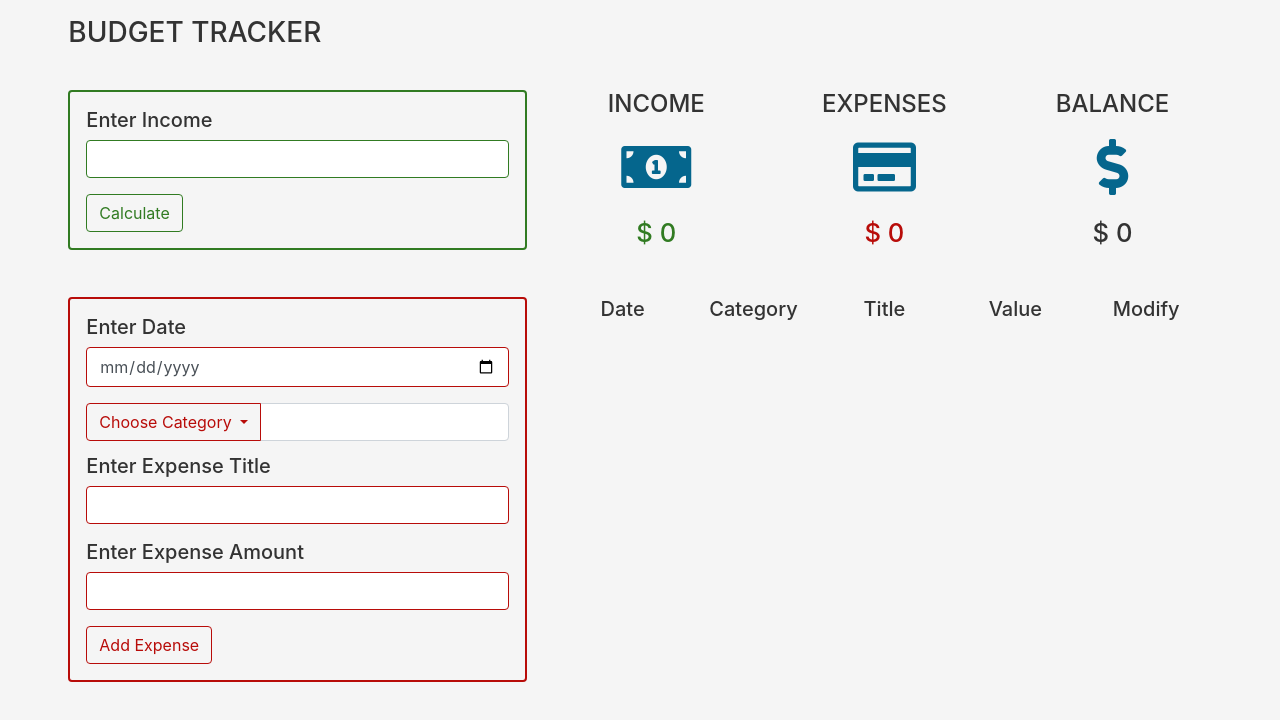
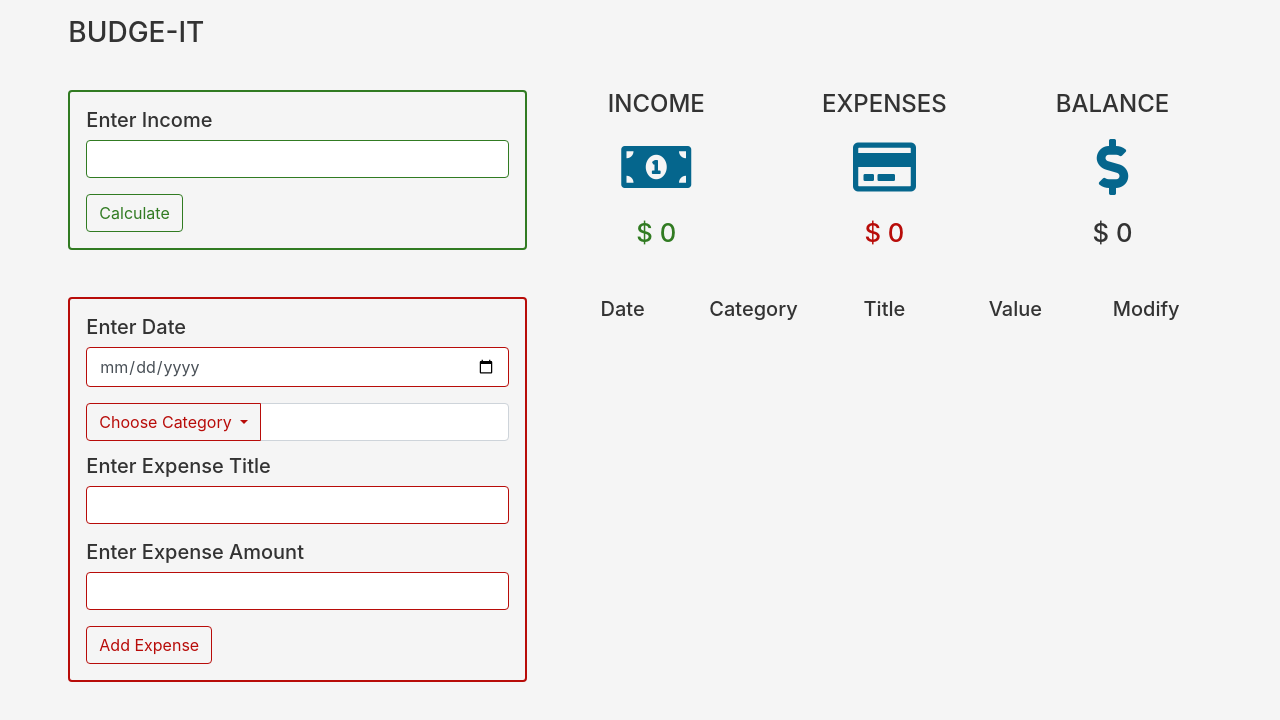
Before and after one commit to ericmhwang/Bdgt, a plain HTML site: page index.html in a window 1280 px wide. Drawn offline with Linux system fonts and the light colour scheme.

Commit message:
changed name

```diff
--- a/index.html
+++ b/index.html
@@ -14,7 +14,7 @@
 
  <!-- font awesome -->
  <link rel="stylesheet" href="css/all.css">
- <title> Budget Tracker </title>
+ <title> BUDGE-IT </title>
  <style>
  </style>
 </head>
@@ -24,7 +24,7 @@
   <div class="row">
    <div class="col-11 mx-auto pt-3">
     <!-- title -->
-    <h3 class="text-uppercase mb-4">budget tracker</h3>
+    <h3 class="text-uppercase mb-4">Budge-IT</h3>
     <div class="row">
      <div class="col-md-5 my-3">
       <!-- budget feedback -->
```
